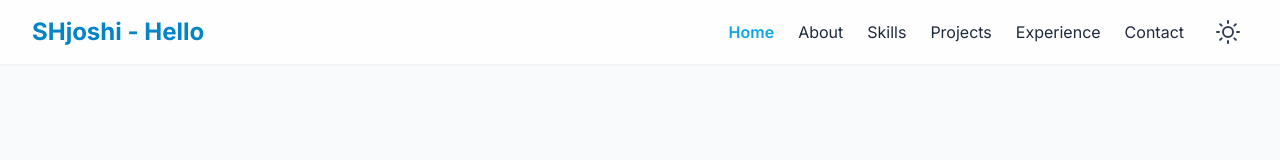
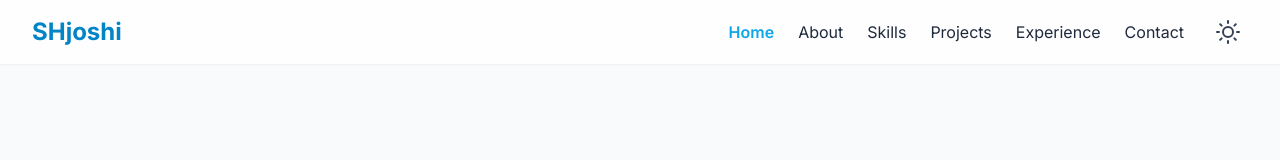
Before and after one commit to shubham4564/shjoshi-web, a website: page index.html in a window 1280 px wide. Shown: the top 160 px of the page. Drawn offline with nearby package versions, Linux system fonts and the light colour scheme.

Commit message:
final test

```diff
--- a/index.html
+++ b/index.html
@@ -99,7 +99,7 @@
     <header id="header" class="bg-white/80 dark:bg-slate-800/80 backdrop-blur-md shadow-sm fixed top-0 left-0 right-0 z-50 transition-all duration-300">
         <div class="container mx-auto px-4 sm:px-6 lg:px-8">
             <div class="flex items-center justify-between h-16">
-                <a href="#home" class="text-2xl font-bold text-sky-600 dark:text-sky-500">SHjoshi - Hello</a>
+                <a href="#home" class="text-2xl font-bold text-sky-600 dark:text-sky-500">SHjoshi</a>
 
                 <nav class="hidden md:flex space-x-6 items-center">
                     <a href="#home" class="nav-link hover:text-sky-600 dark:hover:text-sky-500 transition-colors">Home</a>
```
